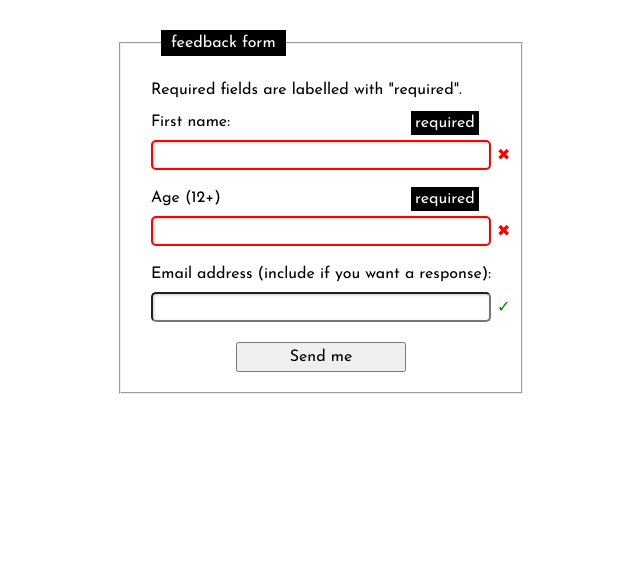
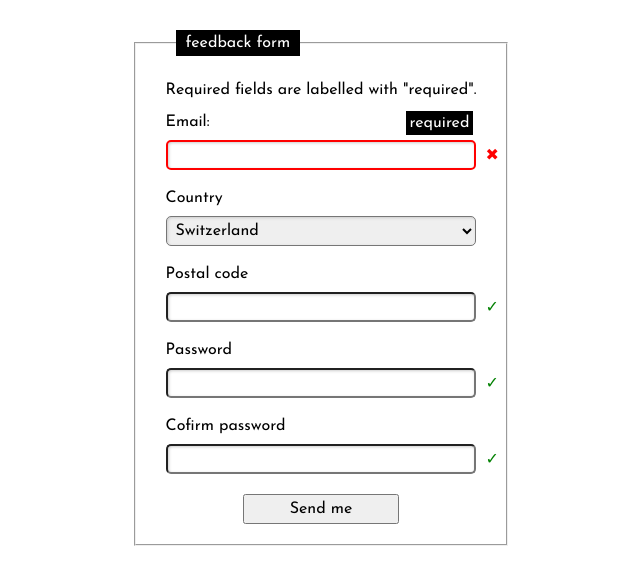
Before and after one commit to nguyensieu-gmer/validation, a website built with webpack: page src/template.html in a window 1280 px wide. Shown: the whole page, without its empty margins (319-959 px from the left). Built offline with nearby package versions, Linux system fonts and the light colour scheme.

Commit message:
Add html input

```diff
--- a/src/index.js
+++ b/src/index.js
@@ -2,5 +2,5 @@ import './style.css';
 
 let btn = document.querySelector('form');
 btn.addEventListener('submit', (e) => {
-  e.defaultPrevented();
+    e.defaultPrevented();
 });
--- a/src/style.css
+++ b/src/style.css
@@ -11,6 +11,7 @@ fieldset {
 }
 
 input,
+select,
 button {
   display: block;
   font-size: 100%;
@@ -37,13 +38,16 @@ legend {
   color: white;
 }
 
-input {
+input,
+select {
   box-shadow: inset 1px 1px 3px #cccccc;
   border-radius: 5px;
 }
 
 input:hover,
-input:focus {
+input:focus,
+select:focus,
+select:hover {
   background-color: #eeeeee;
 }
 
@@ -62,13 +66,13 @@ input:required + span::after {
   background-color: black;
   color: white;
   padding: 4px;
-  left: 260px;
+  left: 240px;
   bottom: 35px;
 }
 
 input + span::before {
   position: absolute;
-  left: 346px;
+  left: 320px;
   bottom: 6px;
 }
 
@@ -86,11 +90,11 @@ input:valid + span::before {
   color: green;
 }
 
-input:out-of-range + span::after {
+/* input:out-of-range + span::after {
   color: white;
   background-color: red;
   content: 'Outside allowable value range';
   width: fit-content;
   white-space: nowrap;
   left: 100px;
-}
+} */
--- a/src/template.html
+++ b/src/template.html
@@ -4,36 +4,44 @@
     <meta charset="UTF-8" />
     <meta name="viewport" content="width=device-width, initial-scale=1.0" />
     <title>Document</title>
-    <link rel="stylesheet" href="style.css" />
-    <script src="script.js" defer></script>
   </head>
   <body>
-    <form action="backend" method="get/post">
+    <form method="get/post" novalidate>
       <fieldset>
         <legend>feedback form</legend>
         <p>Required fields are labelled with "required".</p>
         <div>
-          <label for="fname">First name:</label>
-          <input type="text" name="fname" id="fname" required />
+          <label for="user_email">Email:</label>
+          <input type="email" name="user_email" id="user_email" required />
           <span></span>
         </div>
         <div>
-          <label for="age">Age (12+)</label>
-          <input
-            type="number"
-            name="age"
-            id="age"
-            min="12"
-            max="120"
-            required
-          />
+          <label for="country">Country</label>
+          <select id="country">
+            <option value="ch">Switzerland</option>
+            <option value="fr">France</option>
+            <option value="de">Germany</option>
+            <option value="nl">The Netherlands</option>
+          </select>
           <span></span>
         </div>
         <div>
-          <label for="user_email"
-            >Email address (include if you want a response):</label
-          >
-          <input type="email" name="user_email" id="user_email" />
+          <label for="postal">Postal code</label>
+          <input type="text" name="postal" id="postal" />
+          <span></span>
+        </div>
+        <div>
+          <label for="password">Password</label>
+          <input type="password" name="password" id="password" />
+          <span></span>
+        </div>
+        <div>
+          <label for="confirm_password">Cofirm password</label>
+          <input
+            type="password"
+            name="confirm_password"
+            id="confirm_password"
+          />
           <span></span>
         </div>
         <div>
```
Also changed, not shown: 2 other files.
